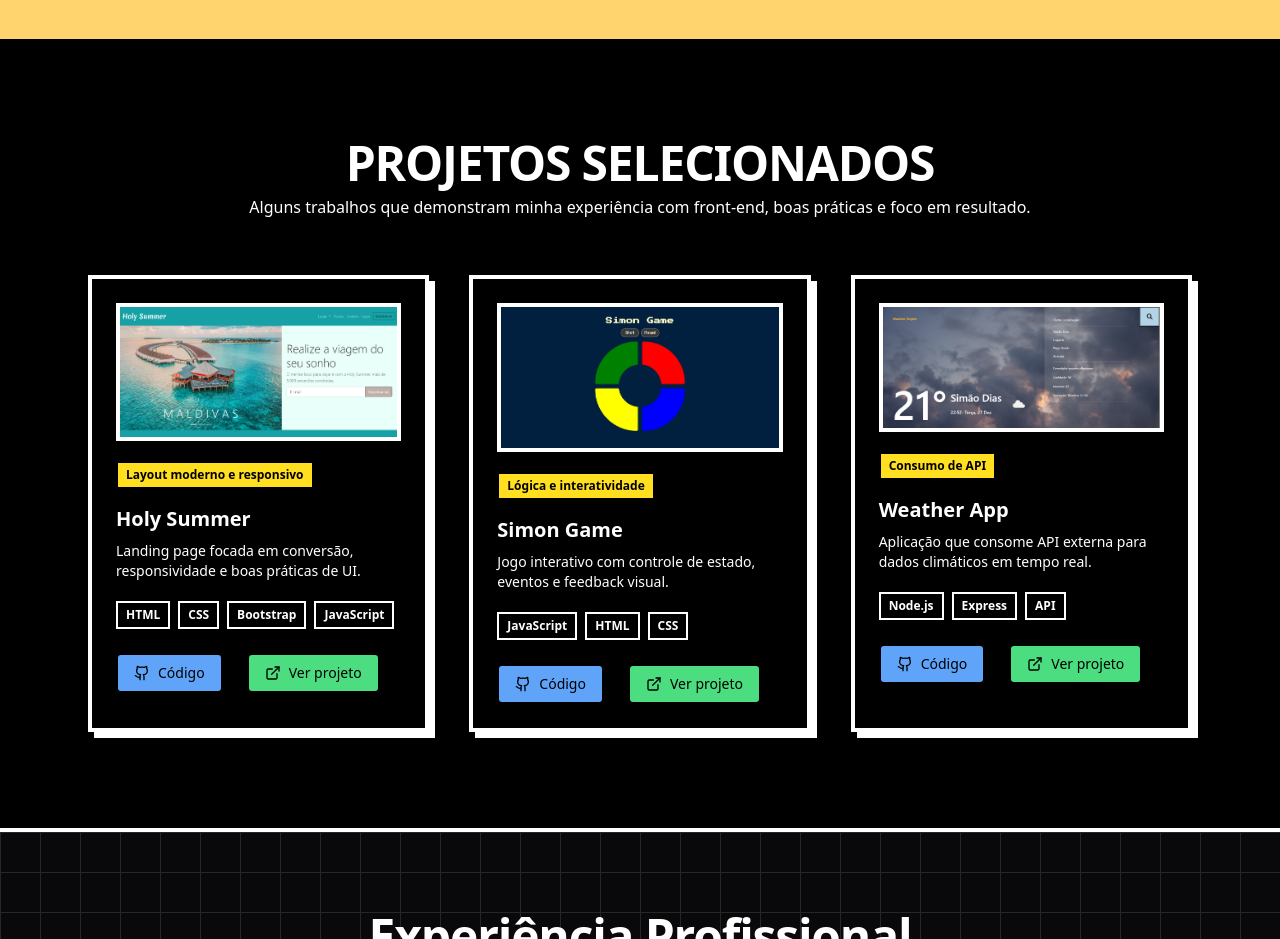
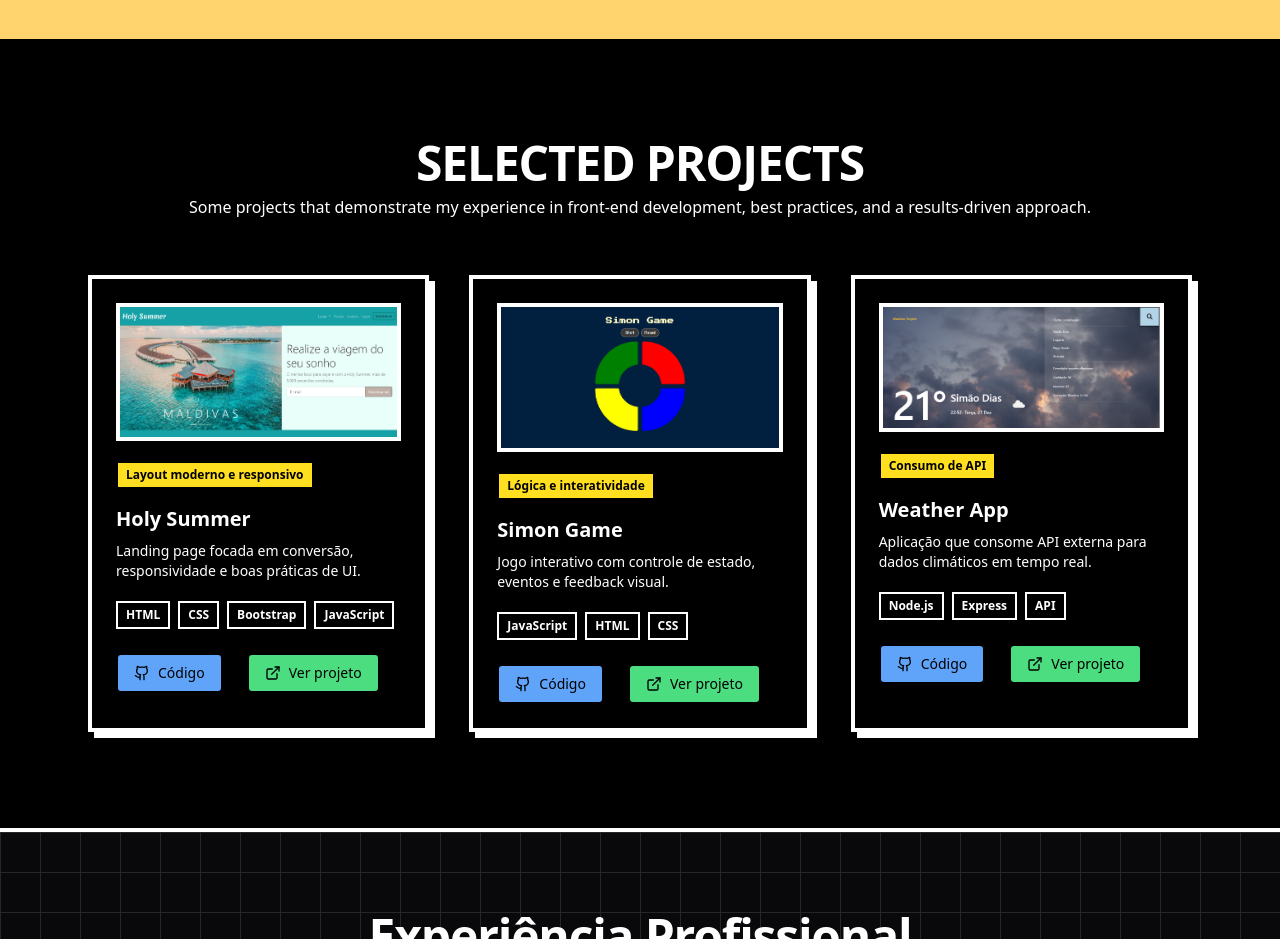
Before and after one commit to mpaullos/portfolio, a React (Vite) app: page / in a window 1280 px wide. Shown: the part 1260-2199 px from the top of the page. Built offline with nearby package versions, Linux system fonts and the light colour scheme.

Commit message:
feat: translation initial projects section

```diff
--- a/src/i18n/en.json
+++ b/src/i18n/en.json
@@ -21,5 +21,9 @@
     "whoami": "Developer focused on modern front-end, passionate about well-crafted interfaces and intuitive experiences.",
     "skills": "React • TypeScript • Next.js • Tailwind CSS • Component Architecture • Responsive UI • API Integration",
     "echo": "Always building!"
+  },
+  "projects": {
+    "title": "Selected Projects",
+    "description": "Some projects that demonstrate my experience in front-end development, best practices, and a results-driven approach."
   }
 }
--- a/src/i18n/ptbr.json
+++ b/src/i18n/ptbr.json
@@ -22,5 +22,9 @@
     "whoami": "Desenvolvedor focado em front-end moderno, apaixonado por interfaces bem construídas e experiências intuitivas.",
     "skills": "React • TypeScript • Next.js • Tailwind CSS • Arquitetura de Componentes • UI Responsiva • Integração de APIs",
     "echo": "Sempre consturindo!"
+  },
+  "projects": {
+    "title": "Projetos Selecionados",
+    "description": "Alguns trabalhos que demonstram minha experiência com front-end, boas práticas e foco em resultado."
   }
 }
--- a/src/sections/Projects.tsx
+++ b/src/sections/Projects.tsx
@@ -1,8 +1,10 @@
 import { Github, ExternalLink } from "lucide-react";
 import { Button } from "@/components/ui/button";
 import { projects } from "../data/projects";
+import { useTranslation } from "react-i18next";
 
 export default function Projects() {
+  const { t } = useTranslation();
   return (
     <section
       id="projects"
@@ -16,11 +18,10 @@ export default function Projects() {
       <div className="max-w-6xl mx-auto px-6">
         <header className="mb-14">
           <h2 className="text-5xl text-center uppercase font-black mb-2 tracking-tight">
-            Projetos selecionados
+            {t("projects.title")}
           </h2>
           <p className="font-medium text-center">
-            Alguns trabalhos que demonstram minha experiência com front-end,
-            boas práticas e foco em resultado.
+            {t("projects.description")}
           </p>
         </header>
 
```
